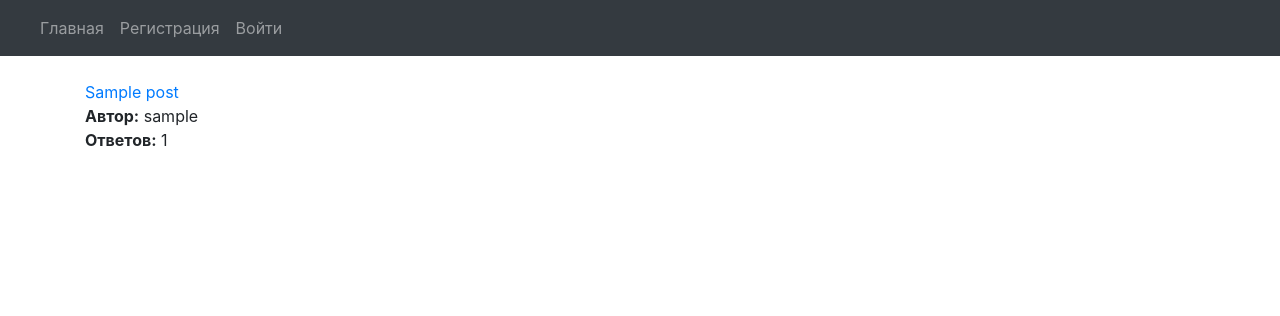
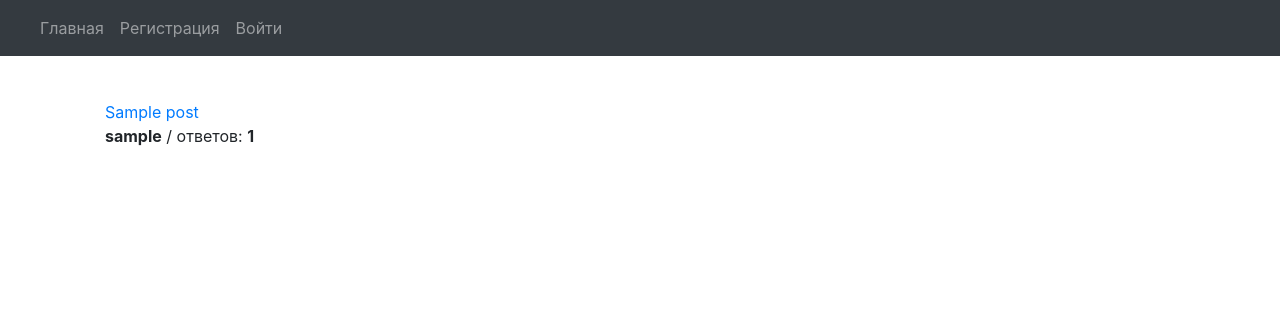
Before and after one commit to nurber/forum-test, a Symfony app: template templates/index/index.html.twig in a window 1280 px wide. Shown: the top 316 px of the page. Run offline with Twig, Linux system fonts and the light colour scheme; the template is opened without the code that fills it: most values are stand-ins (such as "Sample title", 1, 10 or a date in 2020); some libraries are stand-ins or nearby versions.

Commit message:
#1 Исправления внешнего вида

```diff
--- a/public/css/style.css
+++ b/public/css/style.css
@@ -1,3 +1,11 @@
 body {
     background: #ffffff;
 }
+
+.post-grid {
+    padding: 20px;
+}
+
+.post-grid:nth-child(2n) {
+    background: #f3f9ff;
+}
--- a/src/Model/RandomContent.php
+++ b/src/Model/RandomContent.php
@@ -41,6 +41,6 @@ class RandomContent
     {
         $words = str_word_count(static::getRandomText(), 1);
         shuffle($words);
-        return implode(" ", array_slice($words, 0, 10));
+        return ucfirst(strtolower(implode(" ", array_slice($words, 0, 10))));
     }
 }
--- a/templates/base.html.twig
+++ b/templates/base.html.twig
@@ -1,3 +1,4 @@
+{% set mnths = ['','января','февраля','марта','апреля','мая','июня','июля','августа','сентября','октября','ноября','декабря'] %}
 <!DOCTYPE html>
 <html>
 <head>
--- a/templates/index/index.html.twig
+++ b/templates/index/index.html.twig
@@ -4,19 +4,16 @@
 
 {% block content %}
     <div class="row">
-        <div class="col-10">
+        <div class="col-12">
             {% for post in posts %}
 
-                <div class="pb-4">
+                <div class="pb-4 post-grid">
                     <div>
                         <a class="more-info"
                            href="{{ path('app_show_post',{'id': post.id}) }}">{{ post.title }}</a>
                     </div>
                     <div>
-                       <b>Автор:</b> {{ post.user.username }}
-                    </div>
-                    <div>
-                        <b>Ответов:</b> {{ post.getSubPostsCount }}
+                       <b>{{ post.user.username }}</b> / ответов: <b>{{ post.getSubPostsCount }}</b>
                     </div>
                 </div>
 
```
Also changed, not shown: templates/posts/show_post.html.twig (+15 -8 lines).
